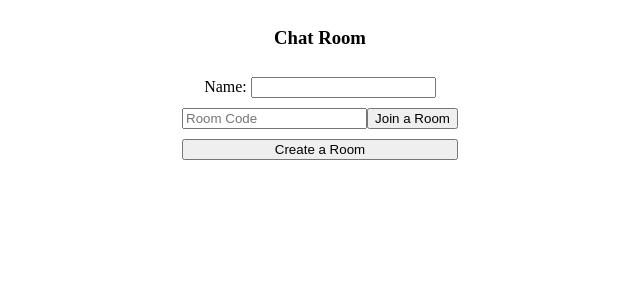
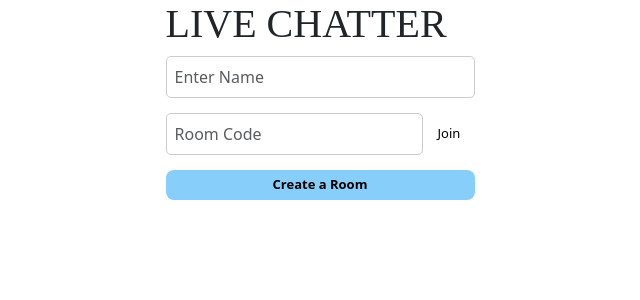
Before and after one commit to ThomasRieger/Live-Chat, a Flask app: page / in a window 1280 px wide. Shown: the top 300 px of the page, without its empty margins (320-960 px from the left). Run offline with Flask 3, Linux system fonts and the light colour scheme; some libraries are stand-ins or nearby versions.

Commit message:
Update Program
Updated version of the program 22/04/2024

```diff
--- a/Final/Server.py
+++ b/Final/Server.py
@@ -22,7 +22,6 @@ def generate_room(roomnum):
     return code
 
 # Redirect ไป home
-# Redirect ไป home
 @app.route("/",methods=["POST","GET"])
 def home():
     # ล้าง homepage ใหม่
@@ -34,7 +33,6 @@ def home():
         code = request.form.get("code")
         join = request.form.get("join",False)
         create = request.form.get("create",False)
-        join_random = request.form.get("join_random",False)  # Get join_random button
 
         # เช็ค error
         if not name:
@@ -53,13 +51,6 @@ def home():
         elif code not in rooms:
             return render_template("home.html",error="Room does not exist",code=code,name=name)
 
-        # เข้าห้องแบบสุ่ม
-        if join_random != False:  # Check if join_random button is clicked
-            room = random.choice(list(rooms.keys()))  # Randomly select a room
-            session["room"] = room
-            session["name"] = name
-            return redirect(url_for("room"))
-
         # เก็บค่าของผู้ใช้ชั่วคราว
         session["room"] = room
         session["name"] = name
@@ -67,7 +58,6 @@ def home():
         return redirect(url_for("room"))
 
     return render_template("home.html")
-
 
 # Redirect ไป room
 @app.route("/room")
--- a/Final/static/css/style.css
+++ b/Final/static/css/style.css
@@ -5,12 +5,43 @@
 }
 
 .button {
-    display: flex;
-    flex-direction: column;
-    align-items: center;
-    justify-content: center;
-    gap: 10px;
+  display: inline-block;
+  border-radius: 8px;
+  background-color: white;
+  border: none;
+  color: black;
+  text-align: center;
+  font-size: 13px;
+  padding: 5px;
+  width: 60px;
+  transition: all 0.5s;
+  cursor: pointer;
 }
+
+.button span {
+    cursor: pointer;
+    display: inline-block;
+    position: relative;
+    transition: 0.5s;
+  }
+
+  .button span:after {
+    content: '\00bb';
+    position: absolute;
+    opacity: 0;
+    top: 0;
+    right: -30px;
+    transition: 0.5s;
+  }
+
+  .button:hover span {
+    padding-right: 15px;
+  }
+
+  .button:hover span:after {
+    opacity: 1;
+    right: 0;
+  }
 
 .join {
     display: flex;
@@ -19,12 +50,45 @@
 }
 
 .create-btn {
+    display: inline-block;
+    border-radius: 8px;
     width: 100%;
-}
+    background-color: lightskyblue;
+    font-weight: bold;
+    border: none;
+    color: black;
+    text-align: center;
+    font-size: 13px;
+    padding: 5px;
+    transition: all 0.5s;
+    cursor: pointer;
+    gap: 10px;
+  }
 
-.join-random-btn {
-    width: 100%;
-}
+  .create-btn span {
+      cursor: pointer;
+      display: inline-block;
+      position: relative;
+      transition: 0.5s;
+    }
+
+    .create-btn span:after {
+      content: '\00bb';
+      position: absolute;
+      opacity: 0;
+      top: 0;
+      right: -30px;
+      transition: 0.5s;
+    }
+
+    .create-btn:hover span {
+      padding-right: 15px;
+    }
+
+    .create-btn:hover span:after {
+      opacity: 1;
+      right: 0;
+    }
 
 .message-box {
     border-color: black;
@@ -76,3 +140,24 @@ h2 {
 .exit-btn {
     margin-left: 10px;
 }
+
+h1 {
+  font-family: Copperplate;
+}
+
+.form-group {
+  margin-bottom: 15px;
+}
+
+.form-group label {
+  display: inline-block;
+    margin-bottom: 5px;
+    width: 100px;
+}
+
+.form-group input {
+  width: 100%;
+  padding: 8px;
+  border: 1px solid #ccc;
+  border-radius: 5px;
+}
--- a/Final/templates/base.html
+++ b/Final/templates/base.html
@@ -2,13 +2,24 @@
 <html lang="en">
     <head>
         <meta charset="UTF-8">
-        <title>Chat App</title>
+        <title>LIVE CHATTER</title>
         <link rel="stylesheet" href="{{ url_for('static', filename='css/style.css') }}">
-        <script src="https://cdnjs.cloudflare.com/ajax/libs/socket.io/4.0.1/socket.io.js" integrity="sha512-q/dWJ3kcmjBLU4Qc47E4A9kTB4m3wuTY7vkFJDTZKjTs8jhyGQnaUrxa0Ytd0ssMZhbNua9hE+E7Qv1j+DyZwA==" crossorigin="anonymous"></script>
+        <script
+        src="https://cdnjs.cloudflare.com/ajax/libs/socket.io/4.0.1/socket.io.js"
+        integrity="sha512-q/dWJ3kcmjBLU4Qc47E4A9kTB4m3wuTY7vkFJDTZKjTs8jhyGQnaUrxa0Ytd0ssMZhbNua9hE+E7Qv1j+DyZwA=="
+        crossorigin="anonymous"></script>
+        <meta name="viewport" content="width=device-width, initial-scale=1">
+        <link href="https://cdn.jsdelivr.net/npm/bootstrap@5.3.3/dist/css/bootstrap.min.css"
+        rel="stylesheet"
+        integrity="sha384-QWTKZyjpPEjISv5WaRU9OFeRpok6YctnYmDr5pNlyT2bRjXh0JMhjY6hW+ALEwIH"
+        crossorigin="anonymous">
     </head>
     <body>
+        <script src="https://cdn.jsdelivr.net/npm/bootstrap@5.3.3/dist/js/bootstrap.bundle.min.js"
+        integrity="sha384-YvpcrYf0tY3lHB60NNkmXc5s9fDVZLESaAA55NDzOxhy9GkcIdslK1eN7N6jIeHz" crossorigin="anonymous"></script>
         <div class="content">
             {% block content %}
+
             {% endblock %}
         </div>
     </body>
--- a/Final/templates/home.html
+++ b/Final/templates/home.html
@@ -1,16 +1,15 @@
 {% extends 'base.html' %}
 {% block content %}
-<form method="post" class="button">
-    <h3>Chat Room</h3>
-    <div>
-        <lable>Name:</lable>
-        <input type="text" name="name" value="{{name}}"/>
+<form method="post" class="box">
+    <h1>LIVE CHATTER</h1>
+    <div class="form-group">
+        <input type="text" placeholder="Enter Name" id="name" name="name" value="{{ name }}" class="form-control"/>
     </div>
-    <div class="join">
-        <input type="text" placeholder="Room Code" name="code" value="{{code}}"/>
-        <button type="submit" name="join">Join a Room</button>
-    </div>
-    <button type="submit" name="create" class="create-btn">Create a Room</button>
+    <div class="form-group join">
+        <input type="text" placeholder="Room Code" id="code" name="code" value="{{ code }}" class="form-control"/>
+        <button type="submit" name="join" class="button"><span>Join</span></button>
+    </div class="form-group create">
+    <button type="submit" name="create" class="create-btn"><span>Create a Room</span></button>
     {% if error %}
     <ul>
         <li>
--- a/Final/templates/room.html
+++ b/Final/templates/room.html
@@ -5,7 +5,7 @@
     <h2>Chat Room: {{code}}</h2>
     <div class="messages" id="messages"></div>
     <div class="inputs">
-        <input type="text" rows="3" placeholder="Message" name="message" id="message"/>
+        <input type="text" placeholder="Message" name="message" id="message" class="form-control"/>
         <button type="button" name="sent" id="sent-btn" onclick="sendMessage()">Send</button>
         <button type="button" onclick="exitChat()" class="exit-btn">Exit</button>
     </div>
```
